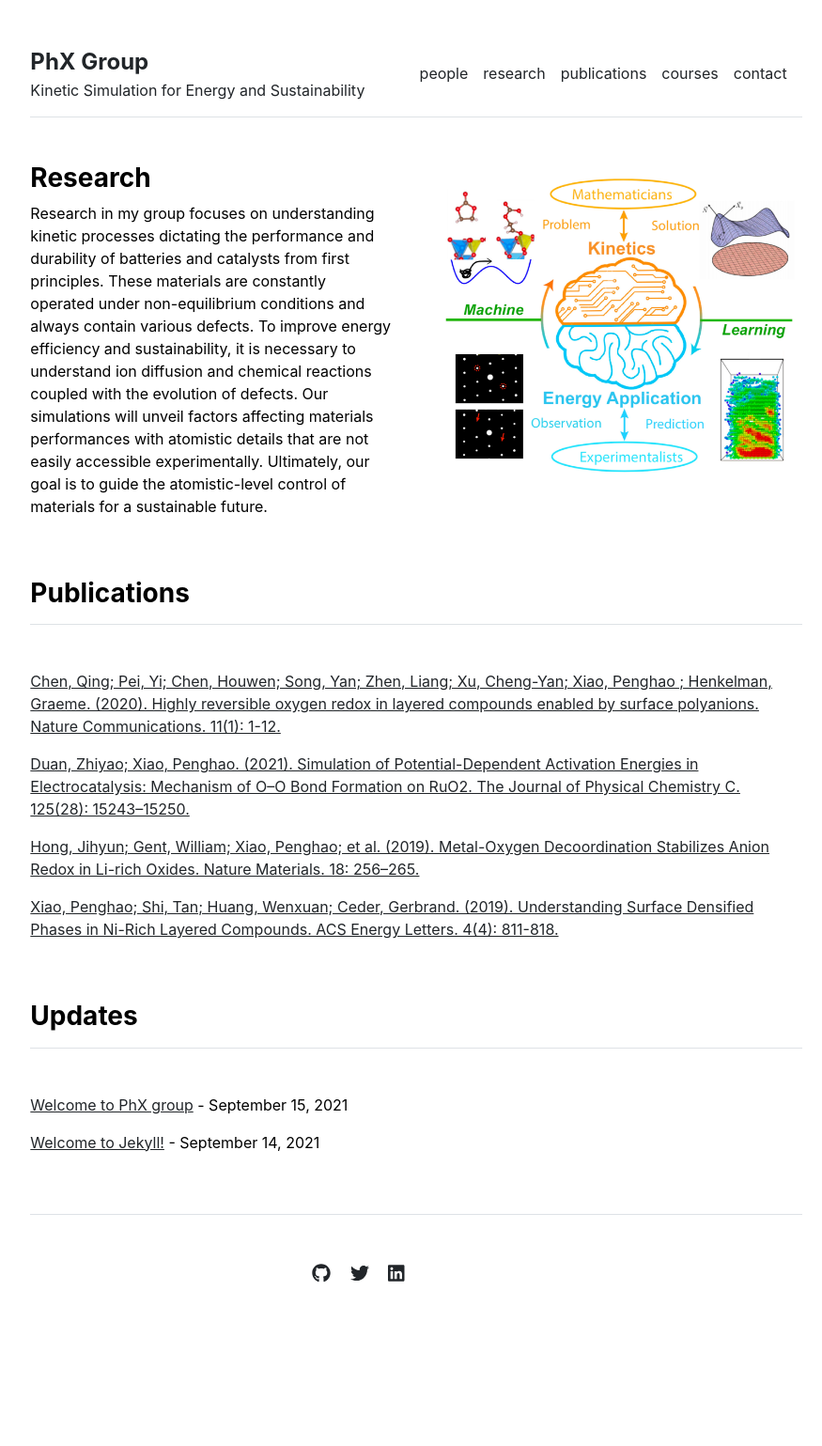
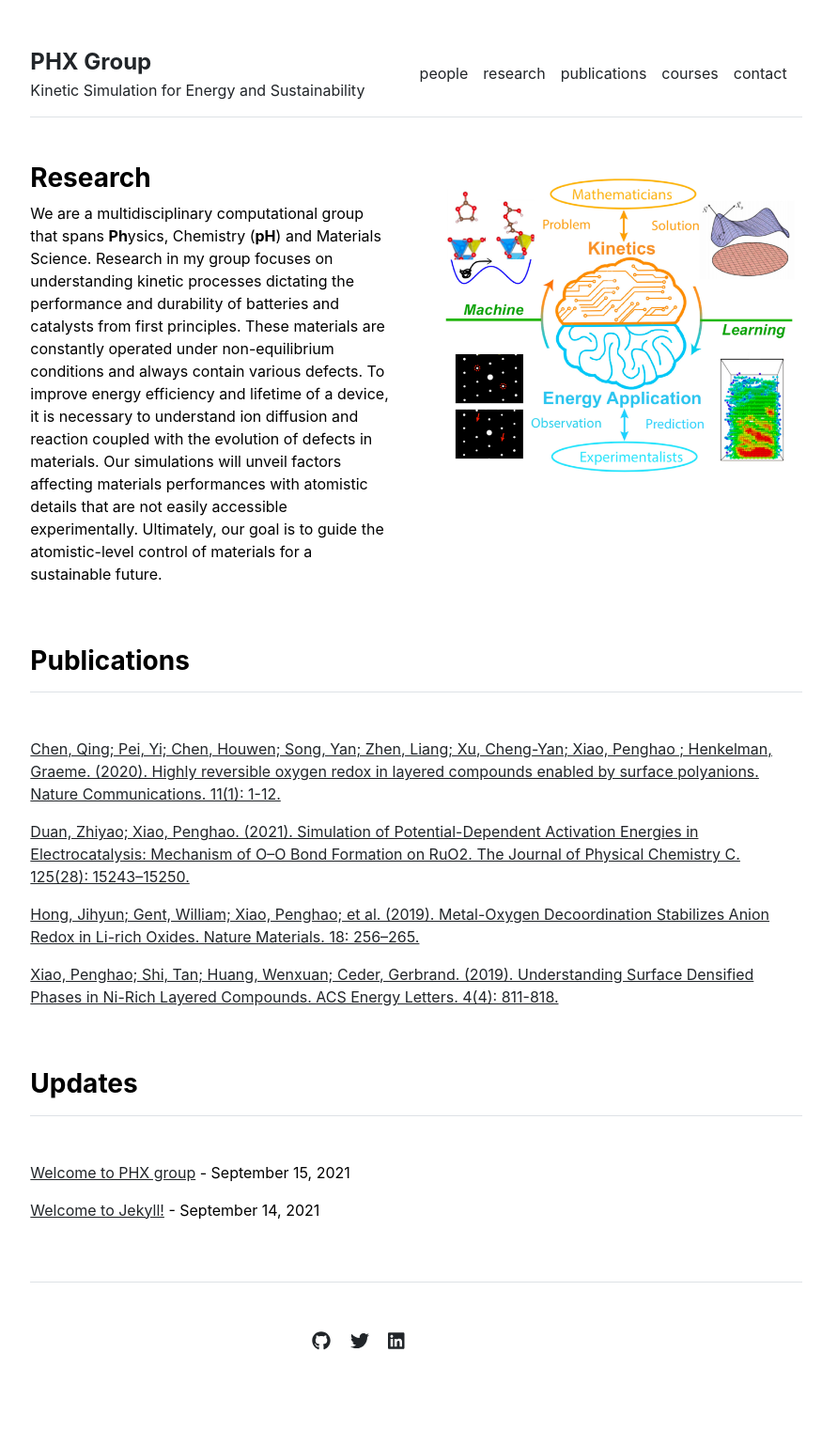
Before and after one commit to penghao-xiao/xiao_group, a Jekyll site: the page built from index.markdown, in a window 1280 px wide. Shown: the whole page at 94% size, without its empty margins (197-1072 px from the left). Built offline with Jekyll 4.4.1, drawn with Linux system fonts in a browser that asks for light colours; before the commit the page ends 1467 px from its top, so only the background shows below that.

Commit message:
edit research

```diff
--- a/_config.yml
+++ b/_config.yml
@@ -18,7 +18,7 @@
 # You can create any custom variable you would like, and they will be accessible
 # in the templates via {{ site.myvariable }}.
 
-title: PhX Group
+title: PHX Group
   #email: pxiao@dal.ca
   #description: >- # this means to ignore newlines until "baseurl:"
 description: Kinetic Simulation for Energy and Sustainability
--- a/_posts/2021-09-15-welcome-to-phx-group.markdown
+++ b/_posts/2021-09-15-welcome-to-phx-group.markdown
@@ -1,6 +1,6 @@
 ---
 layout: post
-title:  "Welcome to PhX group"
+title:  "Welcome to PHX group"
 date:   2021-09-15 15:43:54
 categories: my update
 ---
--- a/index.markdown
+++ b/index.markdown
@@ -4,4 +4,4 @@
 
 layout: home
 ---
-Research in my group focuses on understanding kinetic processes dictating the performance and durability of batteries and catalysts from first principles. These materials are constantly operated under non-equilibrium conditions and always contain various defects. To improve energy efficiency and sustainability, it is necessary to understand ion diffusion and chemical reactions coupled with the evolution of defects. Our simulations will unveil factors affecting materials performances with atomistic details that are not easily accessible experimentally. Ultimately, our goal is to guide the atomistic-level control of materials for a sustainable future.
+We are a multidisciplinary computational group that spans **Ph**ysics, Chemistry (**pH**) and Materials Science. Research in my group focuses on understanding kinetic processes dictating the performance and durability of batteries and catalysts from first principles. These materials are constantly operated under non-equilibrium conditions and always contain various defects. To improve energy efficiency and lifetime of a device, it is necessary to understand ion diffusion and reaction coupled with the evolution of defects in materials. Our simulations will unveil factors affecting materials performances with atomistic details that are not easily accessible experimentally. Ultimately, our goal is to guide the atomistic-level control of materials for a sustainable future.
```
Also changed, not shown: research.md (added, +26 -0 lines).
